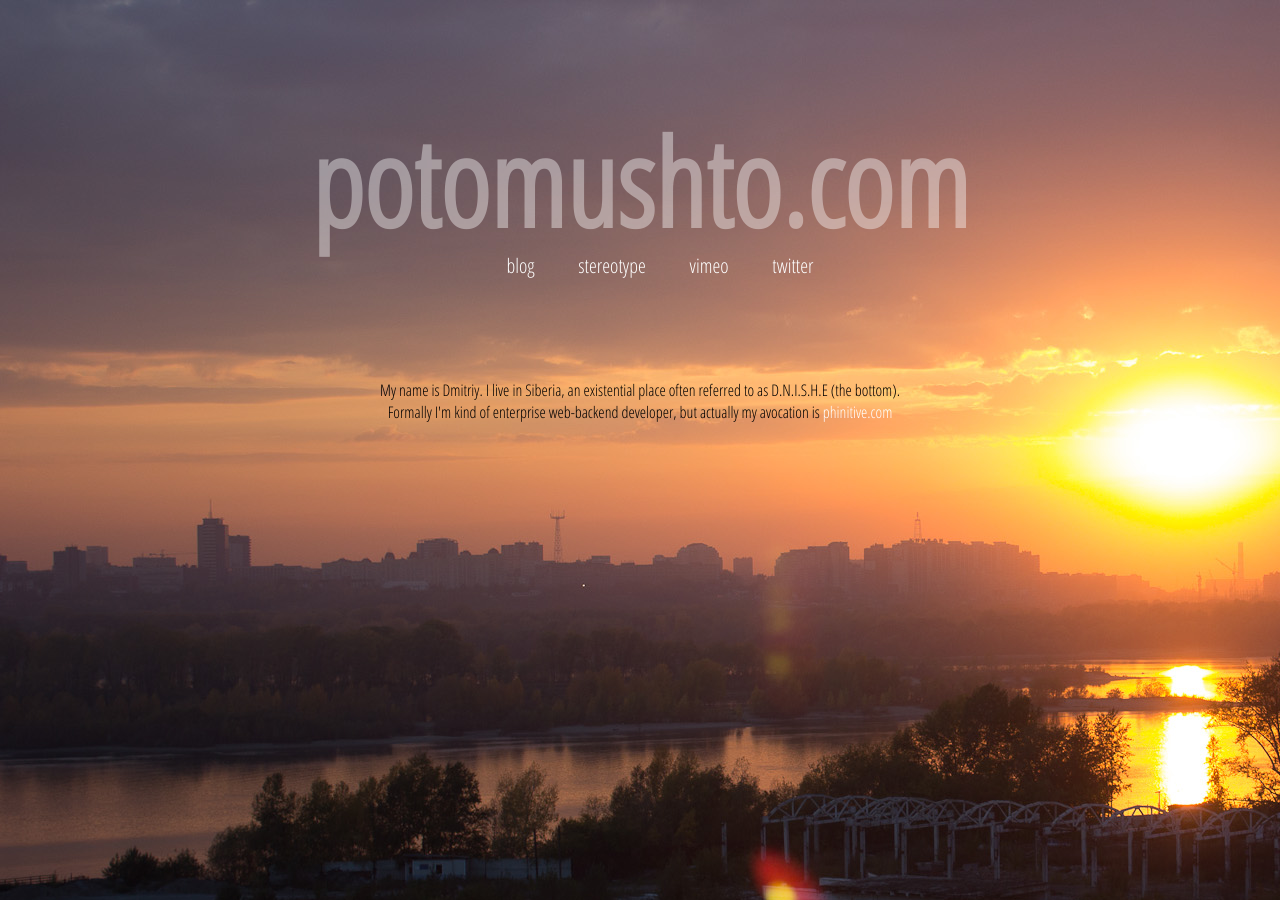
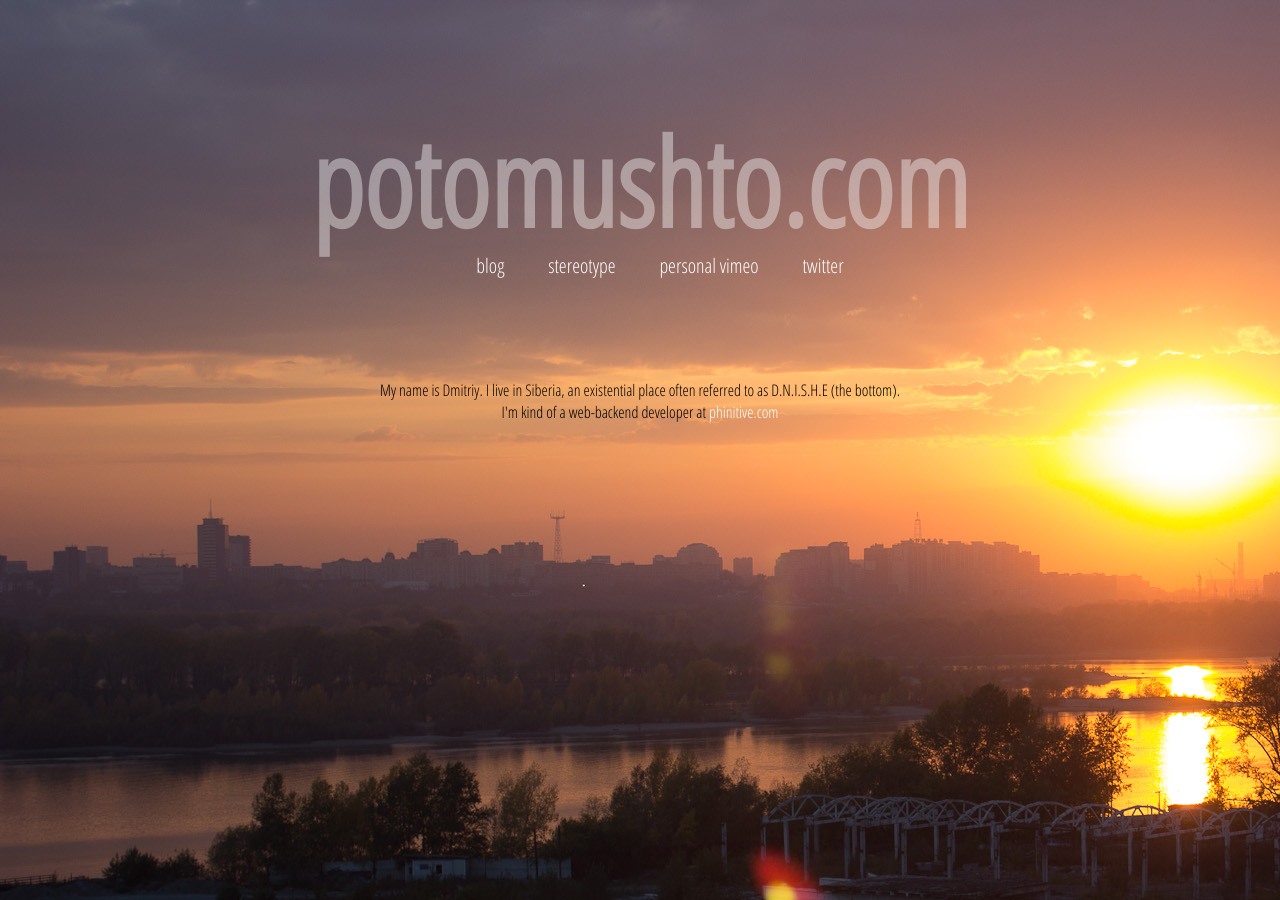
Before and after one commit to ptmt/ptmt.github.com, a Jekyll site: the page index.html, which Jekyll copies as it is, in a window 1280 px wide. Built offline with Jekyll 4.4.1, drawn with Linux system fonts in a browser that asks for light colours; Markdown is read by kramdown in place of the engine named in the settings.

Commit message:
Update index.html

```diff
--- a/index.html
+++ b/index.html
@@ -17,7 +17,7 @@
 		nav ul {font-size: 20px;margin-top: -110px;margin-bottom:100px; list-style-type: none;text-align: center;}
 		nav ul li { display: inline;padding:0px;margin:0px;}
 		nav ul li a{ padding: .2em 1em;color: #fff;}
-		nav ul li a:hover{color: #ccc;}
+		a:hover{color: #ccc;}
 	</style>
 </head>
 <body>
@@ -27,14 +27,13 @@
 		<ul>
 		    <li><a href="stories.html">blog</a></li>
             <li><a href="http://youtube.com/user/phinitive">stereotype</a></li>
-		    <li><a href="http://vimeo.com/phinitive">vimeo</a><li>
+		    <li><a href="http://vimeo.com/phinitive">personal vimeo</a><li>
 		    <li><a href="http://twitter.com/potomushto">twitter</a><li>
-		    <!--<li><a href="http://potomushto.com/technotes/">startup daily</a><li>-->
 		</ul>
 	  </nav>
 	  <div>
 	  	My name is Dmitriy. I live in Siberia, an existential place often referred to as D.N.I.S.H.E (the bottom). <br>
-	  	Formally I'm kind of enterprise web-backend developer, but actually my avocation is <a href="http://phinitive.com">phinitive.com</a>
+	  	I'm kind of a web-backend developer at <a href="http://phinitive.com">phinitive.com</a>
 
 	  	</div>
 	</section>
```
